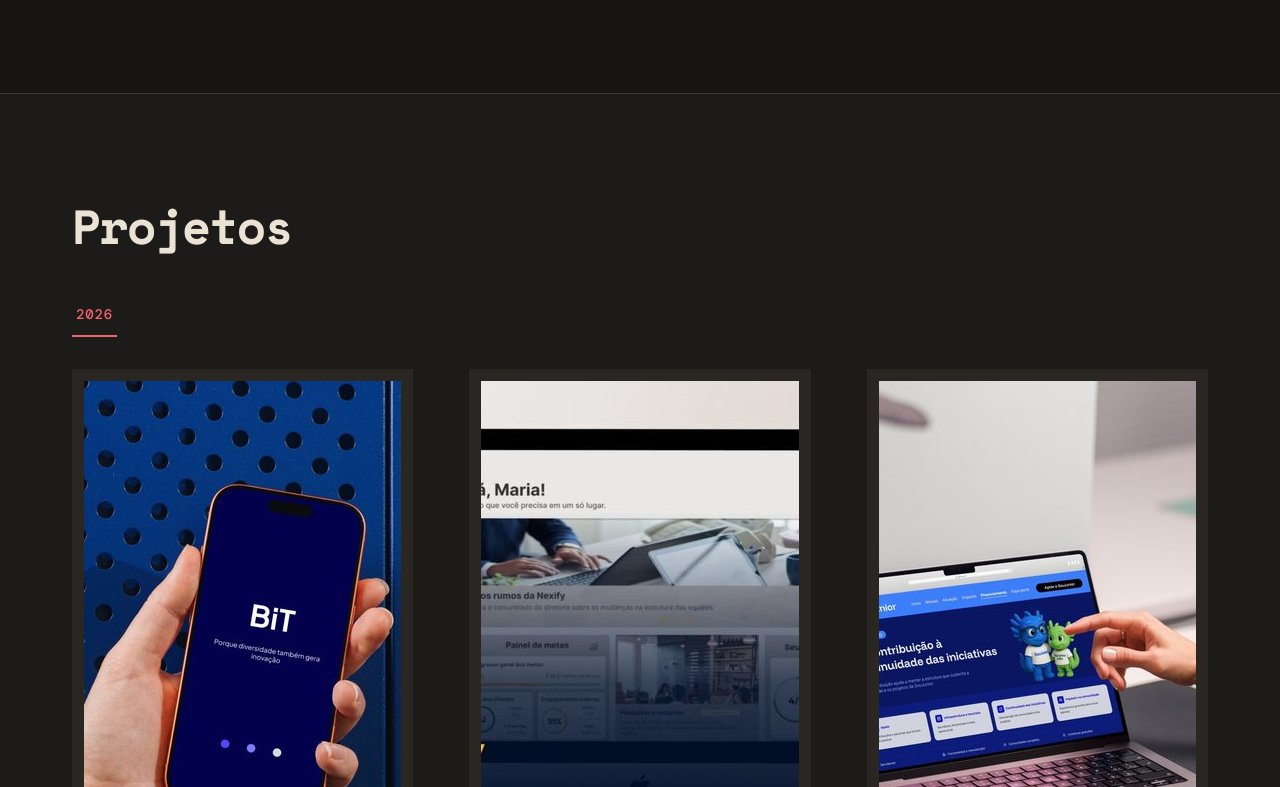
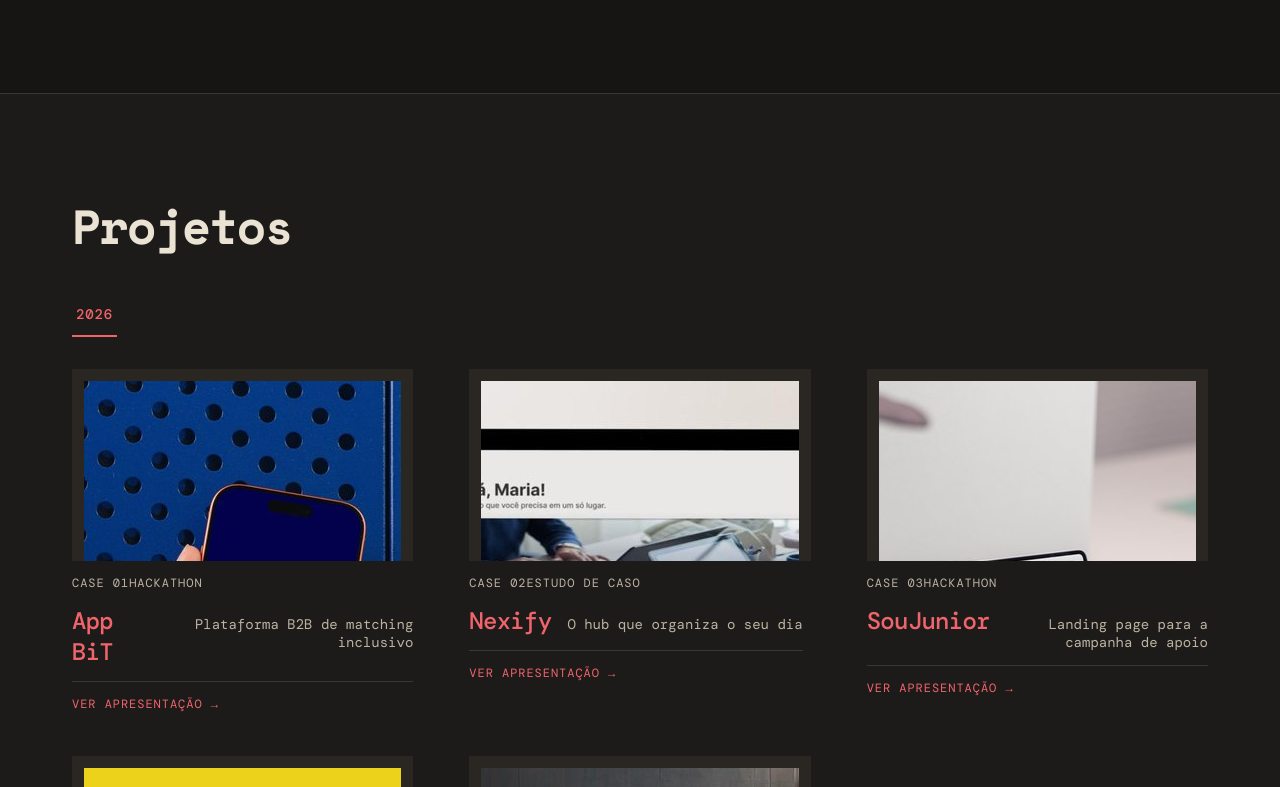
Before and after one commit to ifdoliveira/ifdoliveira.github.io, a plain HTML site: page index.html in a window 1280 px wide. Shown: the part 2013-2800 px from the top of the page. Drawn offline with nearby package versions, Linux system fonts and the light colour scheme; a web font is replaced by a local one.

Commit message:
Update style.css

```diff
--- a/assets/css/style.css
+++ b/assets/css/style.css
@@ -124,7 +124,7 @@ section[id] { scroll-margin-top: 88px; }
     object-position: center;
     filter: none;
 }
-.card .frame { padding: 12px; }
+.card .frame { padding: 12px; aspect-ratio: 16 / 9; overflow: hidden; }
 .card-meta { display: flex; justify-content: space-between; color: var(--mute); }
 .card-title { display: flex; justify-content: space-between; align-items: baseline; gap: 16px; border-bottom: 1px solid var(--line); padding-bottom: 14px; }
 .card-name { font-size: 24px; font-weight: 500; letter-spacing: -.03em; color: var(--acc); }
```
